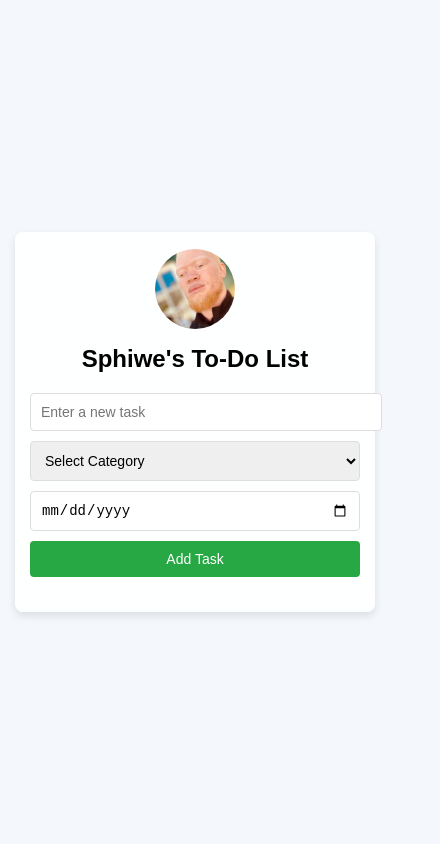
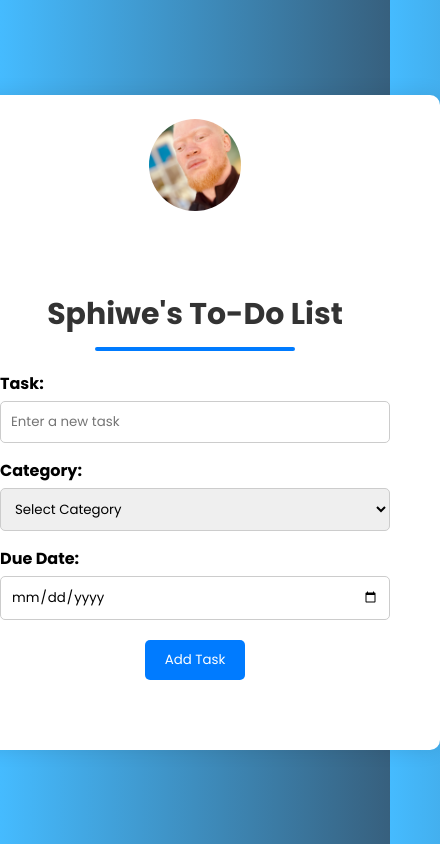
Before and after one commit to SphiweJoe/To_Do_List, a website: page public/index.html in a window 390 px wide. Shown: the whole page, 440 px wide, since content can reach past the window. Drawn offline with Linux system fonts and the light colour scheme.

Commit message:
adjusted the css,html and javascript

```diff
--- a/public/index.html
+++ b/public/index.html
@@ -3,21 +3,26 @@
 <head>
     <meta charset="UTF-8">
     <meta name="viewport" content="width=device-width, initial-scale=1.0">
-    <meta http-equiv="X-UA-Compatible" content="ie=edge">
     <title>Sphiwe's To-Do List</title>
-    <link rel="stylesheet" href="/public/style.css">
+    <link rel="stylesheet" href="./style.css">
+    <link href="https://fonts.googleapis.com/css2?family=Poppins:wght@300;400;500;600;700&display=swap" rel="stylesheet">
 </head>
 <body>
-
     <div class="container">
-    <header>
-        <img src="/public/IMG_1997.jpg" alt="Profile Photo" class="profile-photo">
+        <img class="profile-img" src="./IMG_1997.jpg" alt="Profile Picture">
+        <div class="login-box">
+            <div class="login-name">
+                <div id="datetime" style="text-align: center; font-size: 18px; color: white;"></div>
                 <h1>Sphiwe's To-Do List</h1>
-        <div class="date-time" id="datetime"></div>
-    </header>
-
-    <div class="task-input-container">
+                <div class="underline-name"></div>
+            </div>
+            <form onsubmit="addTask(event)">
+                <div class="input-group">
+                    <label for="taskInput">Task:</label>
                     <input type="text" id="taskInput" placeholder="Enter a new task" required>
+                </div>
+                <div class="input-group">
+                    <label for="taskCategory">Category:</label>
                     <select id="taskCategory" required>
                         <option value="">Select Category</option>
                         <option value="Sport">Sport</option>
@@ -27,14 +32,18 @@
                         <option value="Entertainment">Entertainment</option>
                         <option value="Personal">Personal</option>
                     </select>
+                </div>
+                <div class="input-group">
+                    <label for="completionDate">Due Date:</label>
                     <input type="date" id="completionDate" required>
-        <button class="add-task" onclick="addTask()">Add Task</button>
                 </div>
-
+                <div class="submit-button">
+                    <input type="submit" value="Add Task">
+                </div>
+            </form>
             <ul class="task-list" id="taskList"></ul>
         </div>
-
-<script src="/public/script_main.js"></script>
-
+    </div>
+    <script src="./script_main.js"></script>
 </body>
 </html>
--- a/public/script_main.js
+++ b/public/script_main.js
@@ -1,16 +1,12 @@
 // Function to add a task
-function addTask() {
+function addTask(event) {
+    event.preventDefault();
     const taskText = document.getElementById('taskInput').value.trim();
     const taskCategory = document.getElementById('taskCategory').value;
     const completionDate = document.getElementById('completionDate').value;
 
     if (!taskText || !taskCategory || !completionDate) {
         alert("Please fill in all fields before adding the task.");
-        return;
-    }
-
-    if (taskCategory.length > 40) {
-        alert("Task category must be less than 40 characters.");
         return;
     }
 
@@ -25,16 +21,13 @@ function addTask() {
     const li = document.createElement('li');
     li.classList.add('task-item');
     li.innerHTML = `
-        <span class="task-text">${newTask.text}</span>
-        <span class="task-category">
-            <span class="task-category-icons ${newTask.category.toLowerCase()}"></span>
-            ${newTask.category}
-        </span>
-        <span class="task-date">${newTask.date}</span>
+        <div class="task-category"><strong>${newTask.category}</strong></div>
+        <div class="task-text">${newTask.text}</div>
+        <div class="task-date">${formatDate(newTask.date)}</div>
         <div class="task-actions">
-            <button class="task-completed" onclick="toggleTask(this)">Task Completed</button>
-            <button class="task-edit" onclick="editTask(this)">Edit Task</button>
-            <button class="task-delete" onclick="deleteTask(this)">Delete Task</button>
+            <button class="task-completed" onclick="toggleTask(this)">Completed</button>
+            <button class="task-edit" onclick="editTask(this)">Edit</button>
+            <button class="task-delete" onclick="deleteTask(this)">Delete</button>
         </div>
     `;
     taskList.appendChild(li);
@@ -47,24 +40,20 @@ function addTask() {
 
 // Function to toggle task completion
 function toggleTask(button) {
-    const li = button.parentElement.parentElement;
-    const taskText = li.querySelector('.task-text').innerText;
-    const completed = li.classList.contains('complete');
-
-    // Toggle completion status
-    li.classList.toggle('complete', !completed);
+    const li = button.closest('li'); // More robust way to get parent <li>
+    li.classList.toggle('complete');
 }
 
 // Function to edit a task
 function editTask(button) {
-    const li = button.parentElement.parentElement;
+    const li = button.closest('li'); // More robust way to get parent <li>
     const taskText = li.querySelector('.task-text').innerText;
     const taskCategory = li.querySelector('.task-category').innerText.trim();
     const taskDate = li.querySelector('.task-date').innerText;
 
     // Populate the input fields with existing values
+    document.getElementById('taskCategory').value = taskCategory;
     document.getElementById('taskInput').value = taskText;
-    document.getElementById('taskCategory').value = taskCategory;
     document.getElementById('completionDate').value = taskDate;
 
     // Remove the task from the list (so user can add the edited task)
@@ -76,7 +65,7 @@ function editTask(button) {
 
 // Function to delete a task
 function deleteTask(button) {
-    const li = button.parentElement.parentElement;
+    const li = button.closest('li'); // More robust way to get parent <li>
     li.remove();
 }
 
@@ -89,3 +78,35 @@ function setMinDateForCalendar() {
 
 // Call the function to set the min date on page load
 setMinDateForCalendar();
+
+// Display current date and time in the header
+function updateDateTime() {
+    const dateTime = new Date();
+    const formattedDate = dateTime.toLocaleString('en-GB', {
+        weekday: 'long',
+        year: 'numeric',
+        month: 'long',
+        day: 'numeric',
+        hour: '2-digit',
+        minute: '2-digit',
+        second: '2-digit',
+    });
+
+    document.getElementById('datetime').textContent = formattedDate;
+}
+
+// Update date and time every second
+setInterval(updateDateTime, 1000);
+
+// Function to format the date into a more user-friendly format
+function formatDate(dateString) {
+    const date = new Date(dateString);
+
+    // If the date is invalid, return an empty string
+    if (isNaN(date)) {
+        return "Invalid date";
+    }
+
+    const options = { year: 'numeric', month: 'long', day: 'numeric' };
+    return date.toLocaleDateString('en-GB', options);
+}
--- a/public/style.css
+++ b/public/style.css
@@ -1,67 +1,129 @@
 /* Global Styles */
-body {
-  font-family: Arial, sans-serif;
+* {
   margin: 0;
   padding: 0;
-  background-color: #f4f7fc;
+  box-sizing: border-box;
+  font-family: 'Poppins', sans-serif;
+}
+
+body {
+  background: linear-gradient(to right, #45bbff, #37607e);
+  min-height: 100vh;
   display: flex;
   justify-content: center;
   align-items: center;
-  height: 100vh;
-  background-image: url('background.jpg'); /* Background image */
-  background-size: cover;
-  background-position: center;
-  background-attachment: fixed;
 }
 
 .container {
-  width: 100%;
-  max-width: 600px; /* Increased max-width for better content display */
-  background: rgba(255, 255, 255, 0.9); /* semi-transparent background */
-  box-shadow: 0 4px 8px rgba(0, 0, 0, 0.1);
-  border-radius: 8px;
+  display: flex;
+  flex-direction: column;
+  align-items: center;
+  background-color: white;
   padding: 20px;
-  backdrop-filter: blur(10px); /* Adding blur effect behind the container */
-  margin: 0 15px; /* To make it responsive */
+  border-radius: 10px;
+  box-shadow: 0 0 20px rgba(0, 0, 0, 0.1);
 }
 
-header {
-  text-align: center;
+.profile-img {
+  width: 100px;
+  height: 100px;
+  border-radius: 50%;
+  object-fit: cover;
+  border: 4px solid white;
   margin-bottom: 20px;
 }
 
-h1 {
-  margin: 0;
-  font-size: 28px;
+.login-box {
+  width: 450px;
+  padding: 30px;
+  border-radius: 8px;
 }
 
-.date-time {
-  font-size: 16px;
-  color: #888;
+.login-name h1 {
+  color: #333;
+  font-size: 30px;
+  font-weight: 700;
+  text-align: center;
+  margin-bottom: 10px;
 }
 
-.profile-photo {
-  width: 80px;
-  height: 80px;
-  border-radius: 50%; /* Makes the photo round */
-  object-fit: cover;
-  margin-bottom: 10px;
-  border: 2px solid #fff;
+.underline-name {
+  height: 4px;
+  width: 200px;
+  background-color: #007bff;
+  border-radius: 50px;
+  margin: 0 auto 20px;
 }
 
-/* Task List Styles */
+
+.input-group {
+  margin-bottom: 15px;
+}
+
+.input-group label {
+  display: block;
+  margin-bottom: 5px;
+  font-weight: bold;
+}
+
+.input-group input[type="text"],
+.input-group select,
+.input-group input[type="date"] {
+  width: 100%;
+  padding: 10px;
+  border: 1px solid #ccc;
+  border-radius: 5px;
+  box-sizing: border-box;
+}
+
+.submit-button {
+  text-align: center;
+  margin-top: 20px;
+}
+
+.submit-button input[type="submit"] {
+  padding: 10px 20px;
+  background-color: #007bff;
+  color: white;
+  border: none;
+  border-radius: 5px;
+  cursor: pointer;
+  transition: background-color 0.3s ease;
+}
+
+.submit-button input[type="submit"]:hover {
+  background-color: #0056b3;
+}
+
 .task-list {
-  list-style-type: none;
+  list-style: none;
   padding: 0;
+  margin-top: 20px;
 }
 
 .task-item {
+  background-color: #f9f9f9;
+  padding: 15px;
+  margin-bottom: 10px;
+  border-radius: 5px;
   display: flex;
   justify-content: space-between;
   align-items: center;
-  padding: 12px;
-  border-bottom: 1px solid #f0f0f0;
-  font-size: 16px;
+}
+
+.task-item .task-actions button {
+background-color: #007bff;
+border: none;
+color: white;
+padding: 6px 12px;
+cursor: pointer;
+border-radius: 4px;
+margin-left: 10px; /* Added margin for better spacing */
+transition: background-color 0.3s;
+}
+
+.task-item .task-actions button:hover {
+background-color: #0056b3;
 }
 
 .task-item.complete {
@@ -69,136 +131,22 @@ h1 {
   color: #888;
 }
 
-.task-actions {
-  display: flex;
-  gap: 10px; /* Spacing between buttons */
-  justify-content: flex-start;
+.task-category {
+  font-weight: bold;
+  margin-right: 10px;
 }
 
-.task-actions button {
-  background-color: #007BFF;
-  border: none;
-  color: white;
-  padding: 6px 12px;
-  cursor: pointer;
-  border-radius: 4px;
-  transition: background-color 0.3s;
-  font-size: 14px;
+.task-text {
+  flex-grow: 1; /* Allows task text to take up available space */
 }
 
-.task-actions .task-completed {
-  background-color: #28a745;
+.task-date {
+  margin-left: 10px;
 }
-
-.task-actions .task-edit {
-  background-color: #FFC107;
+.task-list {
+  list-style: none;
+  padding: 0;
+  margin-top: 20px;
+  max-height: 300px; /* Adjust this value as needed */
+  overflow-y: auto; /* Add a vertical scrollbar if needed */
 }
-
-.task-actions .task-delete {
-  background-color: #DC3545;
-}
-
-.task-actions button:hover {
-  background-color: #0056b3;
-}
-
-/* Category Icons */
-.task-category {
-  font-weight: bold;
-}
-
-.task-category-icons {
-  display: inline-block;
-  width: 16px;
-  height: 16px;
-  margin-right: 8px;
-}
-
-.sport {
-  background-image: url('sport-icon.png');
-  background-size: cover;
-}
-
-.learning {
-  background-image: url('learning-icon.png');
-  background-size: cover;
-}
-
-.travel {
-  background-image: url('travel-icon.png');
-  background-size: cover;
-}
-
-.work {
-  background-image: url('work-icon.png');
-  background-size: cover;
-}
-
-.entertainment {
-  background-image: url('entertainment-icon.png');
-  background-size: cover;
-}
-
-.personal {
-  background-image: url('personal-icon.png');
-  background-size: cover;
-}
-
-/* Input and Add Task */
-.task-input-container {
-  display: flex;
-  gap: 10px;
-  margin-bottom: 20px;
-  flex-direction: column;
-}
-
-input[type="text"] {
-  width: 100%;
-  padding: 10px;
-  font-size: 16px;
-  border-radius: 4px;
-  border: 1px solid #ddd;
-}
-
-select, input[type="date"] {
-  padding: 10px;
-  border-radius: 4px;
-  border: 1px solid #ddd;
-  font-size: 16px;
-}
-
-button.add-task {
-  background-color: #28a745;
-  border: none;
-  color: white;
-  padding: 10px 15px;
-  font-size: 16px;
-  border-radius: 4px;
-  cursor: pointer;
-  transition: background-color 0.3s;
-}
-
-button.add-task:hover {
-  background-color: #218838;
-}
-
-/* Responsive Styling */
-@media (max-width: 600px) {
-  .container {
-      width: 90%;
-      padding: 15px;
-  }
-
-  header h1 {
-      font-size: 24px;
-  }
-
-  input[type="text"], select, input[type="date"], button.add-task {
-      font-size: 14px;
-  }
-
-  .task-actions button {
-      font-size: 14px;
-      padding: 5px;
-  }
-}
```
Also changed, not shown: .github/workflows/node.js.yml (deleted). Lines whose indentation alone changed are shown as unchanged.
